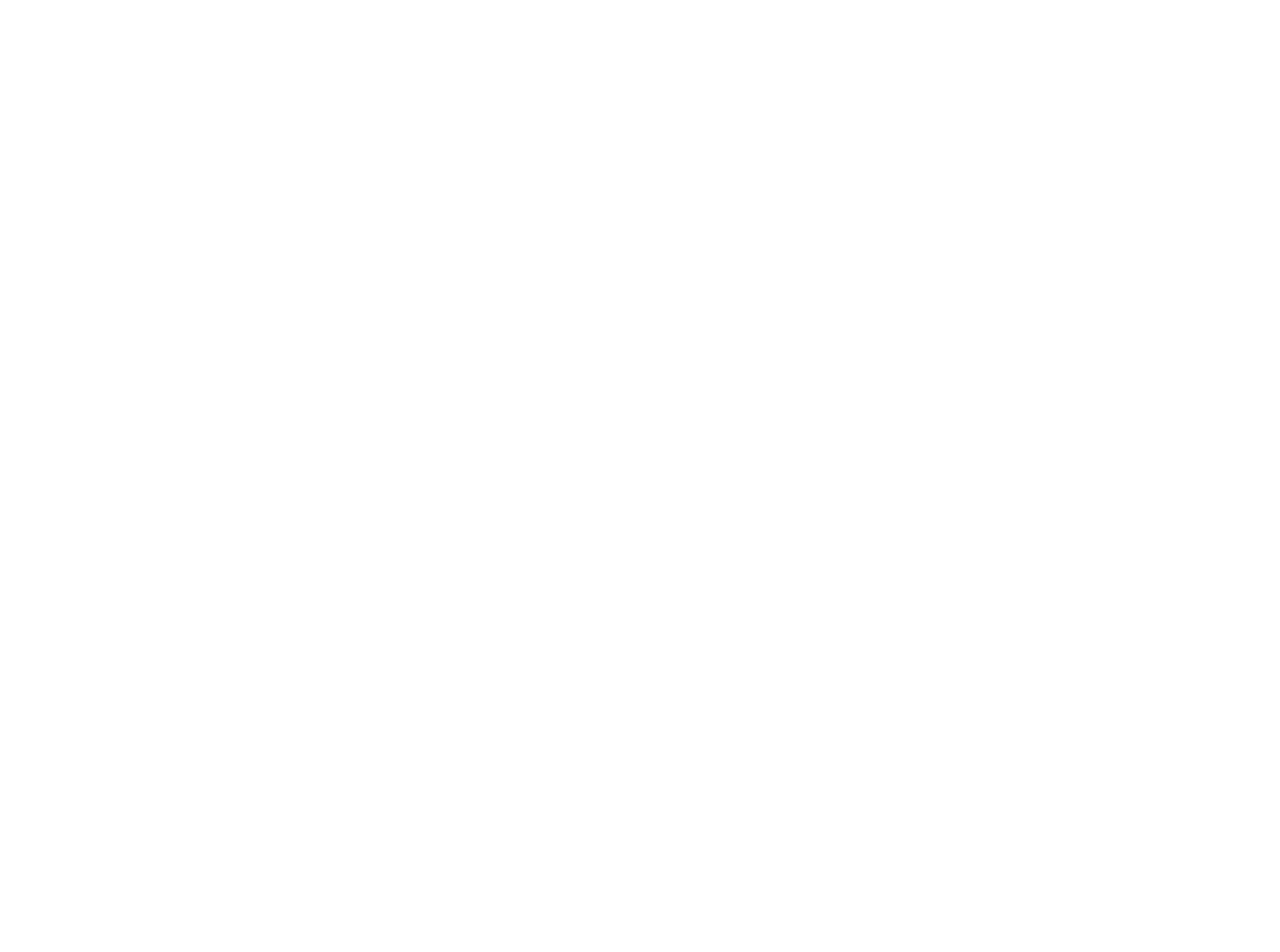
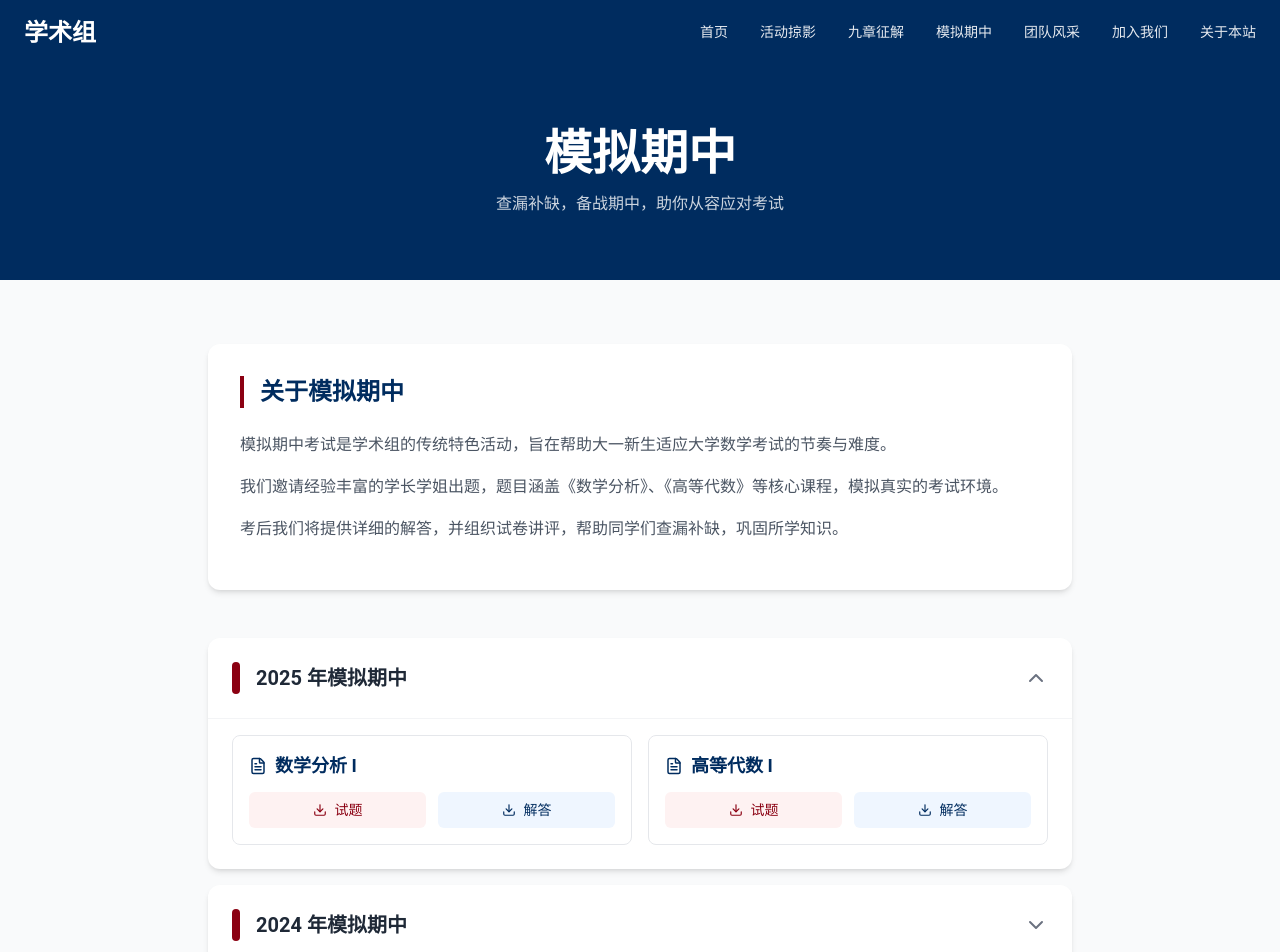
Before and after one commit to wjjpku/Academic-Department-Website, a React (Vite) app: page /mock-midterm in a window 1280 px wide. Before the commit this address had no page. Shown: the top 952 px of the page. Before the commit the page ends 800 px from the top, so only its background shows below. Built offline with nearby package versions, Linux system fonts and the light colour scheme; what marked-katex-extension would draw is missing.

Commit message:
publish1

```diff
--- a/src/App.tsx
+++ b/src/App.tsx
@@ -2,6 +2,7 @@
 import Home from './pages/Home';
 import Activities from './pages/Activities';
 import Challenges from './pages/Challenges';
+import MockMidterm from './pages/MockMidterm';
 import Team from './pages/Team';
 import Join from './pages/Join';
 import About from './pages/About';
@@ -13,6 +14,7 @@
         <Route path="/" element={<Home />} />
         <Route path="/activities" element={<Activities />} />
         <Route path="/challenges" element={<Challenges />} />
+        <Route path="/mock-midterm" element={<MockMidterm />} />
         <Route path="/team" element={<Team />} />
         <Route path="/join" element={<Join />} />
         <Route path="/about" element={<About />} />
--- a/src/config/index.ts
+++ b/src/config/index.ts
@@ -15,6 +15,7 @@
   { name: '首页', path: '/' },
   { name: '活动掠影', path: '/activities' },
   { name: '九章征解', path: '/challenges' },
+  { name: '模拟期中', path: '/mock-midterm' },
   { name: '团队风采', path: '/team' },
   { name: '加入我们', path: '/join' },
   { name: '关于本站', path: '/about' },
@@ -37,17 +38,17 @@
     image: '/images/homepage3.jpg',
     title: '关于学术组',
     description: `北京大学数学科学学院学生会学术组致力于搭建师生交流平台，推动学术氛围建设。
-    我们通过举办学术讲座、经验分享会、模拟面试等多样化活动，帮助同学们开阔视野，
+    我们通过举办学术讲座、pizza沙龙、模拟面试等多样化活动，帮助同学们开阔视野，
     提升学术素养，规划未来发展。`,
     features: [
       {
-        title: '学术交流',
-        description: '连接教授与学生，传递前沿知识',
+        title: '经验交流',
+        description: '分享分系经验，指明发展道路',
         color: 'pku-red',
       },
       {
-        title: '生涯规划',
-        description: '分享保研经验，助力未来发展',
+        title: '知识分享',
+        description: '连接教授与学生，传递前沿知识',
         color: 'pku-blue',
       },
     ],
@@ -69,6 +70,19 @@
   subtitle: '挑战思维极限，享受解题乐趣',
 };
 
+export const mockMidtermConfig = {
+  title: '模拟期中',
+  subtitle: '查漏补缺，备战期中，助你从容应对考试',
+  intro: {
+    title: '关于模拟期中',
+    content: [
+      '模拟期中考试是学术组的传统特色活动，旨在帮助大一新生适应大学数学考试的节奏与难度。',
+      '我们邀请经验丰富的学长学姐出题，题目涵盖《数学分析》、《高等代数》等核心课程，模拟真实的考试环境。',
+      '考后我们将提供详细的解答，并组织试卷讲评，帮助同学们查漏补缺，巩固所学知识。',
+    ],
+  },
+};
+
 export const teamConfig = {
   title: '团队风采',
   subtitle: '一群热爱数学、乐于奉献的伙伴，共同打造温暖的学术家园',
@@ -87,7 +101,7 @@
       icon: BookOpen,
       iconColor: 'text-pku-red',
       title: '丰富的学术活动',
-      desc: '定期举办讲座、研讨会，拓宽学术视野，近距离接触知名教授'
+      desc: '定期举办讲座、午餐会，拓宽学术视野，近距离接触知名教授'
     },
     {
       icon: Coffee,
@@ -137,14 +151,30 @@
       '本站致力于为数学科学学院的学生提供学术交流、资源共享和活动信息平台。我们希望通过这个网站，能够更好地被广大同学所了解，促进学术氛围的建设。',
     ],
   },
+  author: {
+    title: '关于作者',
+    content: [
+      '本网站由北京大学数学科学学院 2024 级本科生吴家驹开发与维护。',
+      '作者热衷于全栈开发与 Web 技术，致力于用技术服务同学，提升学生工作的效率与体验。',
+      '如果您对本网站有任何建议或发现 Bug，欢迎通过下方的联系方式反馈。',
+    ],
+    social: [
+      {
+        name: 'GitHub',
+        url: 'https://github.com/wjjpku',
+      },
+      {
+        name: '个人主页',
+        url: 'https://wjjpku.github.io',
+      },
+    ],
+  },
   features: {
     title: '网站特色',
     list: [
-      '实时访客统计和地理位置显示',
-      '学术活动信息发布和报名',
       '团队成员介绍',
       '征解题目和解答',
-      '用户反馈和建议收集',
+      '学术活动介绍',
       '响应式设计，支持移动端访问'
     ],
   },
--- /dev/null
+++ b/src/data/mockMidterms.ts
@@ -0,0 +1,39 @@
+import type { MockYear } from '../types';
+
+export const mockMidterms: MockYear[] = [
+  {
+    year: 2025,
+    exams: [
+      {
+        subject: '数学分析 I',
+        questionFile: '/pdfs/2025_MA_I_Q.pdf',
+        answerFile: '/pdfs/2025_MA_I_A.pdf',
+      },
+      {
+        subject: '高等代数 I',
+        questionFile: '/pdfs/2025_LA_I_Q.pdf',
+        answerFile: '/pdfs/2025_LA_I_A.pdf',
+      },
+    ],
+  },
+  {
+    year: 2024,
+    exams: [
+      {
+        subject: '数学分析 I',
+        questionFile: '/pdfs/2024_MA_I_Q.pdf',
+        answerFile: '/pdfs/2024_MA_I_A.pdf',
+      },
+      {
+        subject: '高等代数 I',
+        questionFile: '/pdfs/2024_LA_I_Q.pdf',
+        answerFile: '/pdfs/2024_LA_I_A.pdf',
+      },
+      {
+        subject: '几何学基础',
+        questionFile: '/pdfs/2024_Geo_Q.pdf',
+        answerFile: '/pdfs/2024_Geo_A.pdf',
+      },
+    ],
+  },
+];
--- a/src/pages/About.tsx
+++ b/src/pages/About.tsx
@@ -1,10 +1,11 @@
 import Navbar from '../components/Navbar';
 import Footer from '../components/Footer';
 import { motion } from 'framer-motion';
+import { Github, Globe } from 'lucide-react';
 import { aboutConfig } from '../config';
 
 const About = () => {
-  const { intro, features, techStack, contact } = aboutConfig;
+  const { intro, author, features, techStack, contact } = aboutConfig;
 
   return (
     <div className="min-h-screen bg-gray-50 flex flex-col">
@@ -37,6 +38,37 @@
                   {paragraph}
                 </p>
               ))}
+            </div>
+          </motion.section>
+
+          {/* Author Section */}
+          <motion.section
+            initial={{ opacity: 0, y: 20 }}
+            whileInView={{ opacity: 1, y: 0 }}
+            transition={{ delay: 0.05 }}
+            className="bg-white p-8 rounded-xl shadow-md"
+          >
+            <h2 className="text-2xl font-bold text-pku-blue mb-6 border-l-4 border-pku-red pl-4">{author.title}</h2>
+            <div className="prose max-w-none text-gray-600 leading-relaxed">
+              {author.content.map((paragraph, idx) => (
+                <p key={idx} className="mb-4">
+                  {paragraph}
+                </p>
+              ))}
+              <div className="flex space-x-4 mt-6">
+                {author.social.map((item, idx) => (
+                  <a
+                    key={idx}
+                    href={item.url}
+                    target="_blank"
+                    rel="noopener noreferrer"
+                    className="flex items-center space-x-2 text-pku-blue hover:text-pku-red transition-colors bg-gray-50 px-4 py-2 rounded-lg"
+                  >
+                    {item.name === 'GitHub' ? <Github size={20} /> : <Globe size={20} />}
+                    <span className="font-medium">{item.name}</span>
+                  </a>
+                ))}
+              </div>
             </div>
           </motion.section>
 
--- /dev/null
+++ b/src/pages/MockMidterm.tsx
@@ -0,0 +1,137 @@
+import { useState } from 'react';
+import Navbar from '../components/Navbar';
+import Footer from '../components/Footer';
+import { motion, AnimatePresence } from 'framer-motion';
+import { ChevronDown, FileText, Download } from 'lucide-react';
+import { mockMidterms } from '../data/mockMidterms';
+import { mockMidtermConfig } from '../config';
+
+const MockMidterm = () => {
+  const [expandedYear, setExpandedYear] = useState<number | null>(mockMidterms[0]?.year || null);
+
+  const toggleYear = (year: number) => {
+    setExpandedYear(expandedYear === year ? null : year);
+  };
+
+  return (
+    <div className="min-h-screen bg-gray-50 flex flex-col">
+      <Navbar />
+
+      {/* Hero Section */}
+      <div className="bg-pku-blue pt-32 pb-16 text-white text-center">
+        <div className="container mx-auto px-4">
+          <motion.h1
+            initial={{ opacity: 0, y: 20 }}
+            animate={{ opacity: 1, y: 0 }}
+            className="text-4xl md:text-5xl font-bold font-serif mb-4"
+          >
+            {mockMidtermConfig.title}
+          </motion.h1>
+          <motion.p
+            initial={{ opacity: 0, y: 20 }}
+            animate={{ opacity: 1, y: 0 }}
+            transition={{ delay: 0.2 }}
+            className="text-white/80 max-w-2xl mx-auto"
+          >
+            {mockMidtermConfig.subtitle}
+          </motion.p>
+        </div>
+      </div>
+
+      <main className="flex-grow container mx-auto px-4 py-16 max-w-4xl">
+        <div className="space-y-12">
+          {/* Intro Section */}
+          <motion.section
+            initial={{ opacity: 0, y: 20 }}
+            whileInView={{ opacity: 1, y: 0 }}
+            className="bg-white p-8 rounded-xl shadow-md"
+          >
+            <h2 className="text-2xl font-bold text-pku-blue mb-6 border-l-4 border-pku-red pl-4">
+              {mockMidtermConfig.intro.title}
+            </h2>
+            <div className="prose max-w-none text-gray-600 leading-relaxed">
+              {mockMidtermConfig.intro.content.map((paragraph, idx) => (
+                <p key={idx} className="mb-4">
+                  {paragraph}
+                </p>
+              ))}
+            </div>
+          </motion.section>
+
+          {/* Exams List */}
+          <motion.section
+            initial={{ opacity: 0, y: 20 }}
+            whileInView={{ opacity: 1, y: 0 }}
+            transition={{ delay: 0.1 }}
+            className="space-y-4"
+          >
+            {mockMidterms.map((yearData) => (
+              <div key={yearData.year} className="bg-white rounded-xl shadow-md overflow-hidden">
+                <button
+                  onClick={() => toggleYear(yearData.year)}
+                  className="w-full flex justify-between items-center p-6 hover:bg-gray-50 transition-colors"
+                >
+                  <h3 className="text-xl font-bold text-gray-800 flex items-center">
+                    <span className="w-2 h-8 bg-pku-red mr-4 rounded-full"></span>
+                    {yearData.year} 年模拟期中
+                  </h3>
+                  <ChevronDown
+                    className={`transform transition-transform duration-300 text-gray-500 ${
+                      expandedYear === yearData.year ? 'rotate-180' : ''
+                    }`}
+                  />
+                </button>
+
+                <AnimatePresence>
+                  {expandedYear === yearData.year && (
+                    <motion.div
+                      initial={{ height: 0, opacity: 0 }}
+                      animate={{ height: 'auto', opacity: 1 }}
+                      exit={{ height: 0, opacity: 0 }}
+                      transition={{ duration: 0.3 }}
+                    >
+                      <div className="px-6 pb-6 border-t border-gray-100">
+                        <div className="grid grid-cols-1 md:grid-cols-2 gap-4 pt-4">
+                          {yearData.exams.map((exam, idx) => (
+                            <div key={idx} className="border rounded-lg p-4 hover:shadow-sm transition-shadow">
+                              <h4 className="font-bold text-lg mb-3 text-pku-blue flex items-center">
+                                <FileText size={18} className="mr-2" />
+                                {exam.subject}
+                              </h4>
+                              <div className="flex space-x-3">
+                                <a
+                                  href={exam.questionFile}
+                                  target="_blank"
+                                  className="flex-1 flex items-center justify-center px-3 py-2 text-sm font-medium text-pku-red bg-red-50 hover:bg-red-100 rounded-md transition-colors"
+                                >
+                                  <Download size={14} className="mr-2" />
+                                  试题
+                                </a>
+                                <a
+                                  href={exam.answerFile}
+                                  target="_blank"
+                                  className="flex-1 flex items-center justify-center px-3 py-2 text-sm font-medium text-pku-blue bg-blue-50 hover:bg-blue-100 rounded-md transition-colors"
+                                >
+                                  <Download size={14} className="mr-2" />
+                                  解答
+                                </a>
+                              </div>
+                            </div>
+                          ))}
+                        </div>
+                      </div>
+                    </motion.div>
+                  )}
+                </AnimatePresence>
+              </div>
+            ))}
+          </motion.section>
+        </div>
+      </main>
+
+      <Footer />
+    </div>
+  );
+};
+
+export default MockMidterm;
--- a/src/types/index.ts
+++ b/src/types/index.ts
@@ -26,3 +26,5 @@
     url: string;
   }[];
 }
+
+export * from './mockMidterm';
```
Also changed, not shown: src/types/mockMidterm.ts (added, +10 -0 lines).
